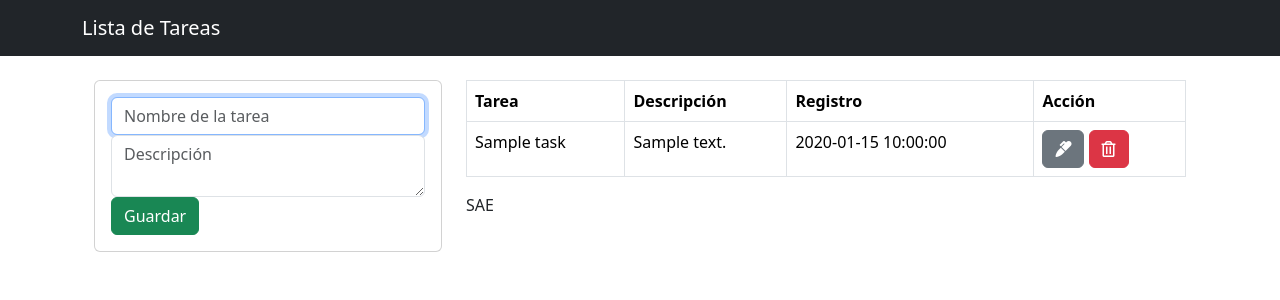
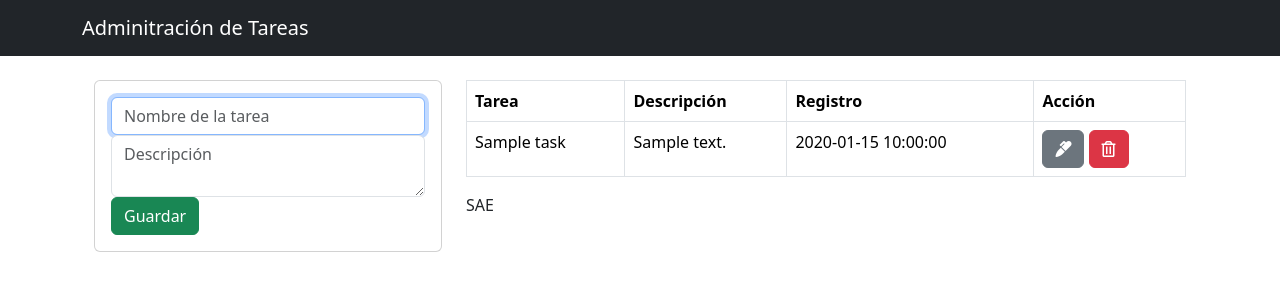
Before and after one commit to CoffAlEs/CRUD---PHP, a PHP site: page / in a window 1280 px wide. Shown: the top 300 px of the page. Run offline with PHP 8.4, Linux system fonts and the light colour scheme; tables that the repository leaves empty hold one stand-in row (values such as "Sample post"); some libraries are stand-ins or nearby versions.

Commit message:
Update header.php

```diff
--- a/includes/header.php
+++ b/includes/header.php
@@ -2,7 +2,7 @@
 <html lang="en">
   <head>
     <meta charset="UTF-8">
-    <title> LISTA DE TAREAS </title>
+    <title> GESTIÓN DE ACTIVIDADES </title>
     <meta name="viewport" content="width=device-width, user-scalable=no, initial-scale=1.0, maximum-scale=1.0, minimum-scale=1.0">
     <!-- BOOTSTRAP 4 -->
     <link href="https://cdn.jsdelivr.net/npm/bootstrap@5.3.2/dist/css/bootstrap.min.css" rel="stylesheet" integrity="sha384-T3c6CoIi6uLrA9TneNEoa7RxnatzjcDSCmG1MXxSR1GAsXEV/Dwwykc2MPK8M2HN" crossorigin="anonymous">
@@ -14,6 +14,6 @@
 
     <nav class="navbar navbar-dark bg-dark">
       <div class="container">
-        <a class="navbar-brand" href="index.php">Lista de Tareas</a>
+        <a class="navbar-brand" href="index.php">Adminitración de Tareas</a>
       </div>
     </nav>
```
